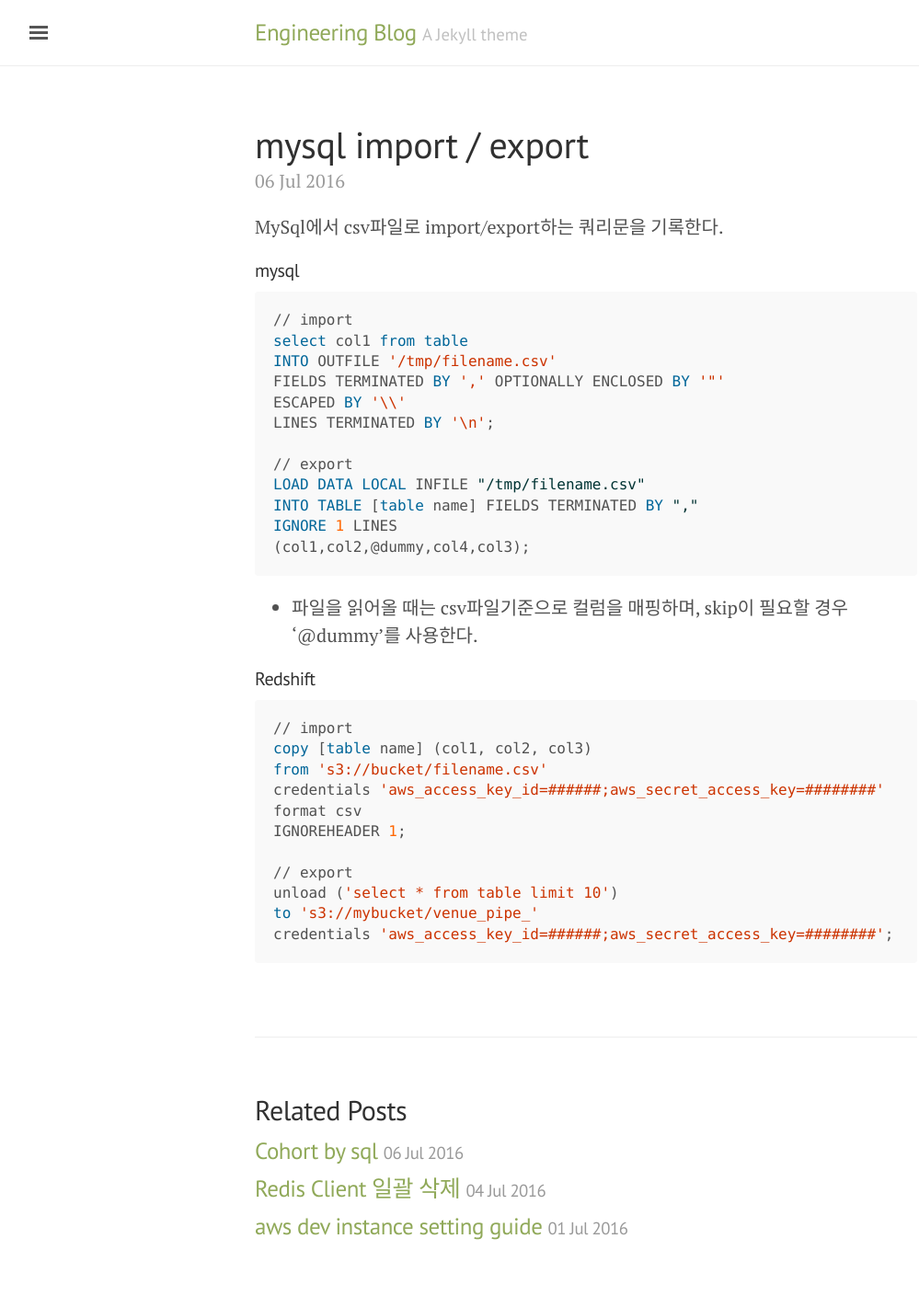
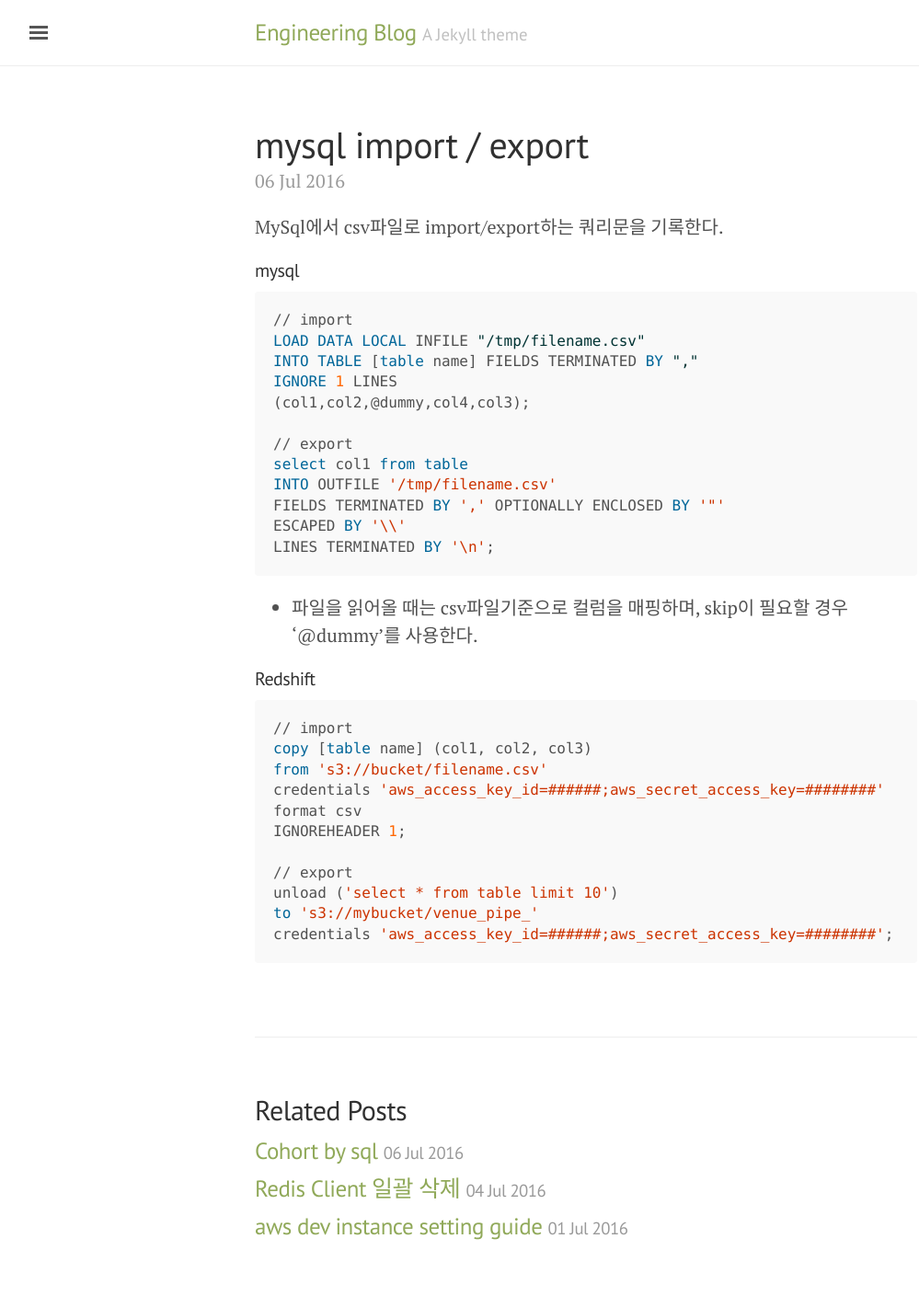
Before and after one commit to eyelove/eyelove.github.io, a Jekyll site: the page built from _posts/2016-07-06-mysql-import-export.md, in a window 1280 px wide. Shown: the whole page at 92% size, without its empty margins (3-1002 px from the left). Built offline with Jekyll 4.4.1, drawn with Linux system fonts in a browser that asks for light colours.

````diff
--- a/_posts/2016-07-06-mysql-import-export.md
+++ b/_posts/2016-07-06-mysql-import-export.md
@@ -11,17 +11,17 @@ MySql에서 csv파일로 import/export하는 쿼리문을 기록한다.
 #### mysql
 ```sql
 // import
+LOAD DATA LOCAL INFILE "/tmp/filename.csv"
+INTO TABLE [table name] FIELDS TERMINATED BY ","
+IGNORE 1 LINES
+(col1,col2,@dummy,col4,col3);
+
+// export
 select col1 from table
 INTO OUTFILE '/tmp/filename.csv'
 FIELDS TERMINATED BY ',' OPTIONALLY ENCLOSED BY '"'
 ESCAPED BY '\\'
 LINES TERMINATED BY '\n';
-
-// export
-LOAD DATA LOCAL INFILE "/tmp/filename.csv"
-INTO TABLE [table name] FIELDS TERMINATED BY ","
-IGNORE 1 LINES
-(col1,col2,@dummy,col4,col3);
 ```
 - 파일을 읽어올 때는 csv파일기준으로 컬럼을 매핑하며, skip이 필요할 경우 '@dummy'를 사용한다.
 
````
